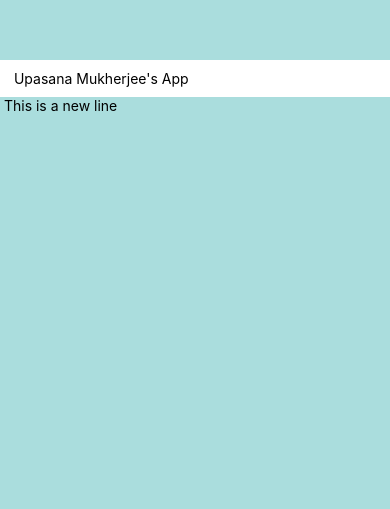
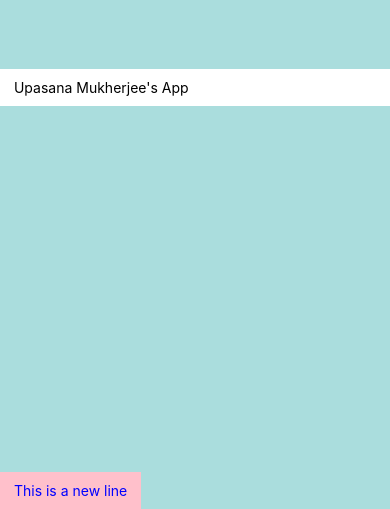
Before and after one commit to banerjeeupasana03/react_assignments_practice, a React Native app in the folder upasanas_mobile_app/: screen / in a window 390 px wide. Shown: the part 335-844 px from the top of the page. Built offline with nearby package versions, Linux system fonts and the light colour scheme.

Commit message:
added data

```diff
--- a/upasanas_mobile_app/comp/Status.js
+++ b/upasanas_mobile_app/comp/Status.js
@@ -4,8 +4,8 @@ import styles from '../styles/StatusStyles';
 
 function Status() {
   return (
-    <View>
-      <Text> This is a new line </Text>
+    <View style={styles.status}>
+      <Text style={styles.statusText}> This is a new line </Text>
     </View>
   )
 }
--- a/upasanas_mobile_app/styles/StatusStyles.js
+++ b/upasanas_mobile_app/styles/StatusStyles.js
@@ -1,9 +1,17 @@
-import {Stylesheet} from 'react-native';
+import {StyleSheet} from 'react-native';
 
 var styles = {
   status:{
     backgroundColor: "pink",
     position: "absolute",
+    bottom:0,
+    left:0,
+    padding:10
+  },
+
+  statusText: {
+    color:"blue",
+
   }
 };
 
```
